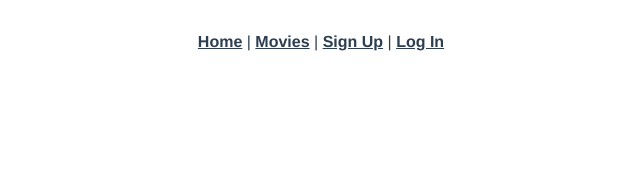
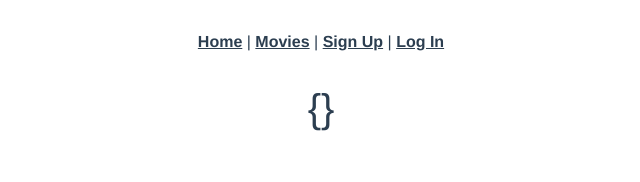
Before and after one commit to kred1150/movie_mate_frontend, a Vue app: page /movies/1 in a window 1280 px wide. Shown: the top 182 px of the page, without its empty margins (319-959 px from the left). Built offline with nearby package versions, Linux system fonts and the light colour scheme; no server answers.

Commit message:
Added a show page (can only access with a typed in url) to show the json of a specific movie based on the movie id

```diff
--- a/src/router/index.js
+++ b/src/router/index.js
@@ -3,6 +3,7 @@ import HomeView from "../views/HomeView.vue";
 import MoviesIndex from "../views/MoviesView.vue";
 import SignUpView from "../views/SignUpView.vue";
 import LoginView from "../views/LoginView.vue";
+import MoviesShow from "../views/MoviesShow.vue";
 
 const routes = [
   {
@@ -24,6 +25,11 @@ const routes = [
     component: MoviesIndex,
   },
   {
+    path: "/movies/:id",
+    name: "movies-show",
+    component: MoviesShow,
+  },
+  {
     path: "/signup",
     name: "users-create",
     component: SignUpView,
--- /dev/null
+++ b/src/views/MoviesShow.vue
@@ -0,0 +1,29 @@
+<script>
+import axios from "axios";
+export default {
+  data: function () {
+    return {
+      movie: {},
+    };
+  },
+  created: function () {
+    this.showMovie();
+  },
+  methods: {
+    showMovie: function () {
+      axios.get("/movies/" + this.$route.params.id).then((response) => {
+        console.log("Show Movie", response);
+        this.movie = response.data;
+      });
+    },
+  },
+};
+</script>
+
+<template>
+  <div class="home">
+    <h1>{{ movie }}</h1>
+  </div>
+</template>
+
+<style></style>
```
